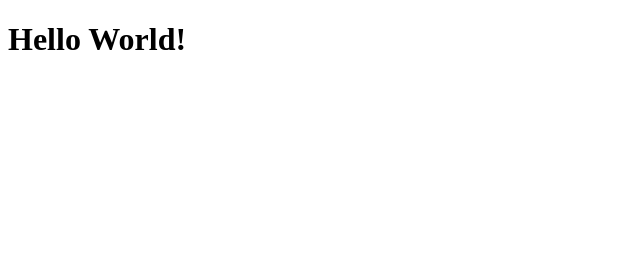
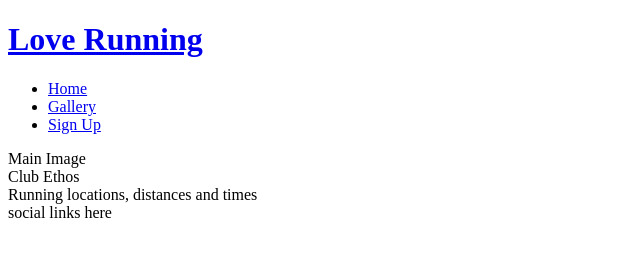
Before and after one commit to Maximiliane-K/love-running, a plain HTML site: page index.html in a window 1280 px wide. Shown: the whole page, without its empty margins (0-640 px from the left). Drawn offline with Linux system fonts and the light colour scheme.

Commit message:
Add basic header structure

```diff
--- a/index.html
+++ b/index.html
@@ -1,12 +1,48 @@
 <!DOCTYPE html>
 <html lang="en">
+
 <head>
     <meta charset="UTF-8">
     <meta http-equiv="X-UA-Compatible" content="IE=edge">
     <meta name="viewport" content="width=device-width, initial-scale=1.0">
-    <title>Document</title>
+    <meta name="description" content="Love Running club for runners in Dublin, Ireland">
+    <meta name="keywords" content="love running, running club, ireland, dublin">
+
+    <link rel="stylesheet" href="assests/css/style.css">
+    <title>Love Running</title>
 </head>
+
 <body>
-    <h1>Hello World!</h1>
+    <header>
+        <a href="index.html">
+            <h1>Love Running</h1>
+        </a>
+        <nav>
+            <ul>
+                <li>
+                    <a href="index.html">Home</a>
+                </li>
+                <li>
+                    <a href="#">Gallery</a>
+                </li>
+                <li>
+                    <a href="#">Sign Up</a>
+                </li>
+            </ul>
+        </nav>
+    </header>
+    <section>
+        Main Image
+    </section>
+    <section>
+        Club Ethos
+    </section>
+    <section>
+        Running locations, distances and times
+    </section>
+    <footer>
+        social links here
+    </footer>
 </body>
+
 </html>
```
